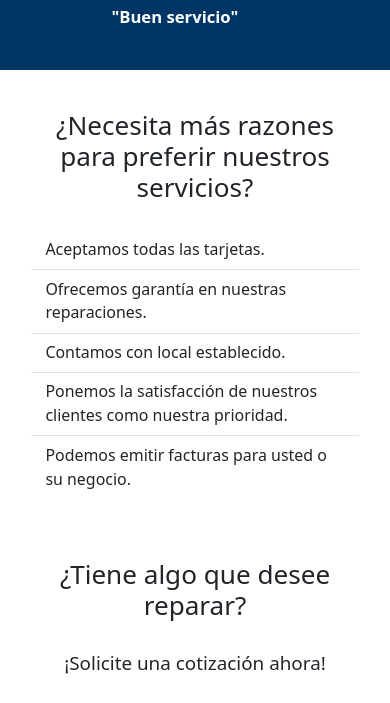
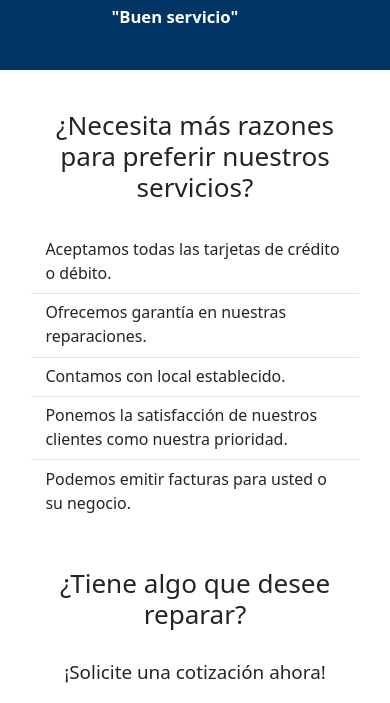
Before and after one commit to Jsvela749/servicio-tecnico-mendez-website, a plain HTML site: page index.html in a window 390 px wide. Shown: the part 3786-4489 px from the top of the page. Drawn offline with nearby package versions, Linux system fonts and the light colour scheme.

Commit message:
Fix responsive design.

```diff
--- a/index.html
+++ b/index.html
@@ -284,7 +284,7 @@
                 <div class="col col-md-7 ventajas">
                     <h2 class="seccion-titulo">¿Necesita más razones para preferir nuestros servicios?</h2>
                     <ul class="list-group list-group-flush">
-                        <li class="list-group-item">Aceptamos todas las tarjetas.</li>
+                        <li class="list-group-item">Aceptamos todas las tarjetas de crédito o débito.</li>
                         <li class="list-group-item">Ofrecemos garantía en nuestras reparaciones.</li>
                         <li class="list-group-item">Contamos con local establecido.</li>
                         <li class="list-group-item">Ponemos la satisfacción de nuestros clientes como nuestra prioridad.
--- a/style.css
+++ b/style.css
@@ -419,7 +419,7 @@ footer {
     }
 
     .reparacion .ventajas {
-        margin-bottom: 60px;
+        margin-bottom: 45px;
     }
 
     .reparacion .boton-whatsapp {
@@ -439,6 +439,7 @@ footer {
         width: 280px;
         height: 220px;
         margin-bottom: 30px;
+        padding: 0;
     }
 
     .contacto .mapa-frame {
```
